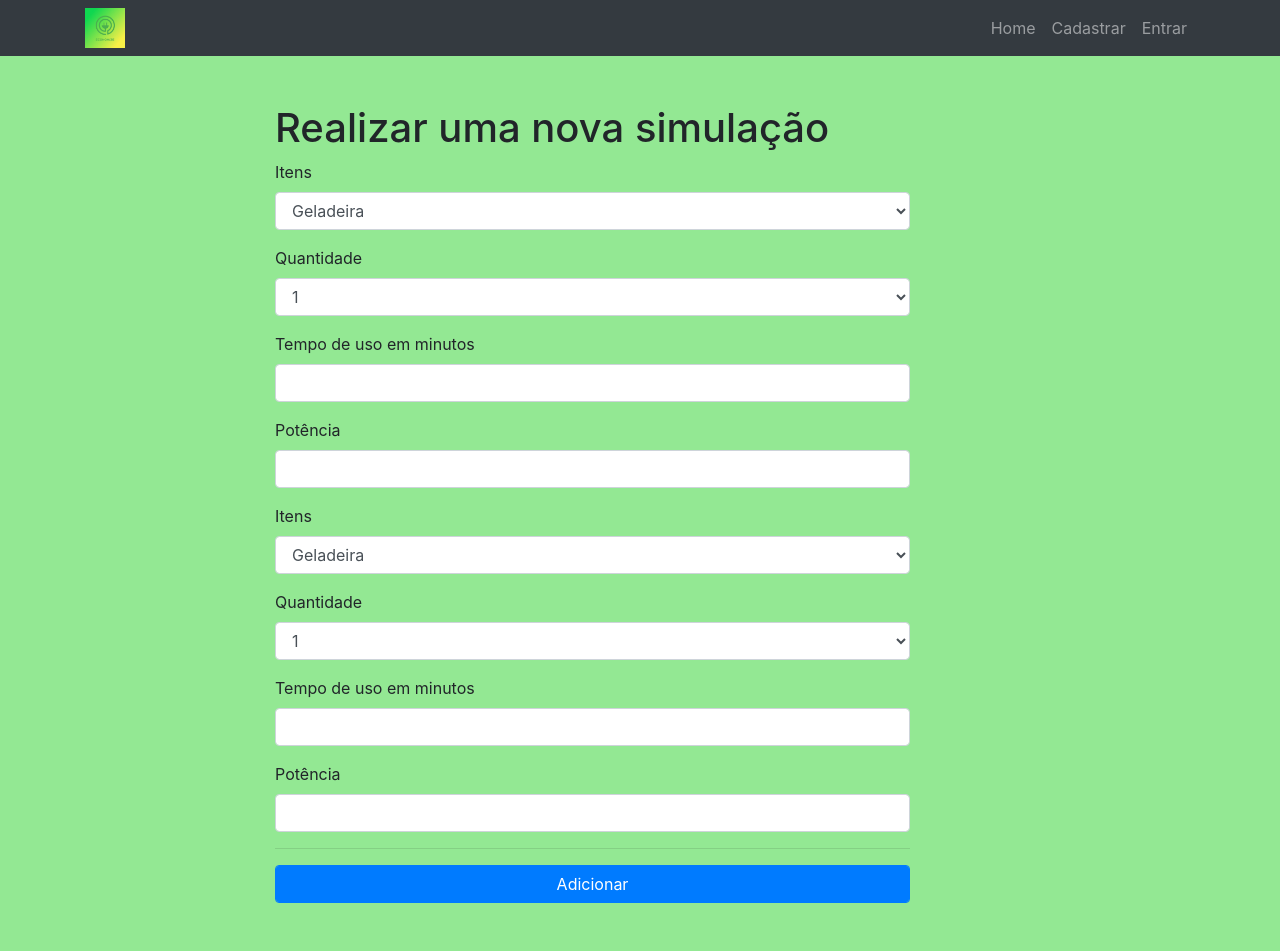
After one commit to rafael1717y/econovolt2, a Flask app: page /new_simulation in a window 1280 px wide. The commit adds this page. Run offline with Flask 2, Linux system fonts and the light colour scheme; some libraries are stand-ins or nearby versions.

Commit message:
rascunho formulário simulacao

```diff
--- a/app/forms.py
+++ b/app/forms.py
@@ -1,5 +1,5 @@
 from flask_wtf import FlaskForm
-from wtforms import StringField, PasswordField, BooleanField, SubmitField
+from wtforms import StringField, PasswordField, BooleanField, SubmitField, TextAreaField, IntegerField, RadioField, SelectField, SelectMultipleField
 from wtforms.validators import ValidationError, DataRequired, Email, EqualTo
 from app.models import User
 
@@ -47,3 +47,21 @@ class RegistrationForm(FlaskForm):
         user = User.query.filter_by(email=email.data).first()
         if user is not None:
             raise ValidationError("Por favor, use um email diferente.")
+
+
+class NewSimulationForm(FlaskForm):
+        # as categorias deverão vir do db?? Colocar apenas itens maior consumo??
+        # Para um item -- ou um for com o num itens??
+        item_1 = SelectField("Itens", choices=["Geladeira", "Umidificador", "Chuveiro"], option_widget=None, validate_choice=True)
+        quantidade_1 = SelectField("Quantidade", choices=["1", "2", "3", "4", "5"], option_widget=None, validate_choice=True)
+        tempo_de_uso_1 = IntegerField("Tempo de uso em minutos")
+        potencia_1= IntegerField("Potência")
+
+        item_2 = SelectField("Itens", choices=["Geladeira", "Umidificador", "Chuveiro"], option_widget=None, validate_choice=True)
+        quantidade_2 = SelectField("Quantidade", choices=["1", "2", "3", "4", "5"], option_widget=None, validate_choice=True)
+        tempo_de_uso_2 = IntegerField("Tempo de uso em minutos")  # ou horas
+        potencia_2= IntegerField("Potência")
+
+
+
+        submit = SubmitField("Adicionar")
--- a/app/routes.py
+++ b/app/routes.py
@@ -4,9 +4,9 @@ from werkzeug.urls import url_parse
 from app import app, db
 from app.forms import LoginForm, RegistrationForm
 from app.models import User
-from app.forms import ResetPasswordRequestForm, ResetPasswordForm
+from app.forms import ResetPasswordRequestForm, ResetPasswordForm, NewSimulationForm
 from app.email import send_password_reset_email
-
+import pdb
 
 @app.route("/")  # users
 def index():
@@ -106,3 +106,15 @@ def reset_password(token):
         flash("Sua senha foi alterada.")
         return redirect(url_for("login"))
     return render_template("reset_password.html", form=form)
+
+
+# View para realizar uma simulação
+@app.route("/new_simulation", methods=["GET", "POST"])
+def new_simulation():
+    #pdb.set_trace()
+    form = NewSimulationForm()
+    if request.method == "POST":
+        print(form.item.data,
+              form.quantidade.data)
+        return redirect(url_for("index"))
+    return render_template("new_simulation.html", form=form)
--- a/app/static/css/style.css
+++ b/app/static/css/style.css
@@ -33,3 +33,7 @@ body {
     bottom: 0;
     left: 0;
     }
+
+    textarea {
+      resize: none;
+    }
--- a/app/templates/base.html
+++ b/app/templates/base.html
@@ -61,16 +61,7 @@
   <script src="https://stackpath.bootstrapcdn.com/bootstrap/4.4.1/js/bootstrap.min.js" integrity="sha384-wfSDF2E50Y2D1uUdj0O3uMBJnjuUD4Ih7YwaYd1iqfktj0Uod8GCExl3Og8ifwB6" crossorigin="anonymous"></script>
 
 
-  <footer class="bg-dark text-center text-white">
-    <!-- Grid container -->
 
-    <!-- Copyright -->
-    <div class="text-center p-3" style="background-color: rgba(0, 0, 0, 0.2);">
-      © 2022 Todos os direitos reservados -
-      <a class="text-white" href="https://mdbootstrap.com/">Grupo PI 63</a>
-    </div>
-    <!-- Copyright -->
-  </footer>
 
 
 
--- /dev/null
+++ b/app/templates/new_simulation.html
@@ -0,0 +1,62 @@
+{% extends 'base.html' %}
+{% block title %} Realizar uma simulação {% endblock %}
+
+{% block content %}
+<div class="row">
+    <div class="col-lg-7 offset-lg-2 my-5">
+        <h1>Realizar uma nova simulação</h1>
+        <form method="POST" action="{{ url_for('new_simulation') }}">
+            {{ form.hidden_tag() }}
+            <div class="form-group">
+                {{ form.item_1.label }}
+                {{ form.item_1(class="form-control")}}
+            </div>
+            <div class="form-group">
+                {{ form.quantidade_1.label }}
+                {{ form.quantidade_1(class="form-control")}}
+            </div>
+            <div class="form-group">
+                {{ form.tempo_de_uso_1.label }}
+                {{ form.tempo_de_uso_1(class="form-control")}}
+            </div>
+            <div class="form-group">
+                {{ form.potencia_1.label }}
+                {{ form.potencia_1(class="form-control")}}
+            </div>
+
+            <div class="form-group">
+                {{ form.item_2.label }}
+                {{ form.item_2(class="form-control")}}
+            </div>
+            <div class="form-group">
+                {{ form.quantidade_2.label }}
+                {{ form.quantidade_2(class="form-control")}}
+            </div>
+            <div class="form-group">
+                {{ form.tempo_de_uso_2.label }}
+                {{ form.tempo_de_uso_2(class="form-control")}}
+            </div>
+            <div class="form-group">
+                {{ form.potencia_2.label }}
+                {{ form.potencia_2(class="form-control")}}
+            </div>
+
+
+
+
+            <hr>
+            {{ form.submit(class="btn btn-primary form-control") }}
+        </form>
+    </div>
+
+
+
+
+
+</div>
+
+
+
+
+
+{% endblock %}
```
Also changed, not shown: app/__init__.py (+6 -4 lines).
